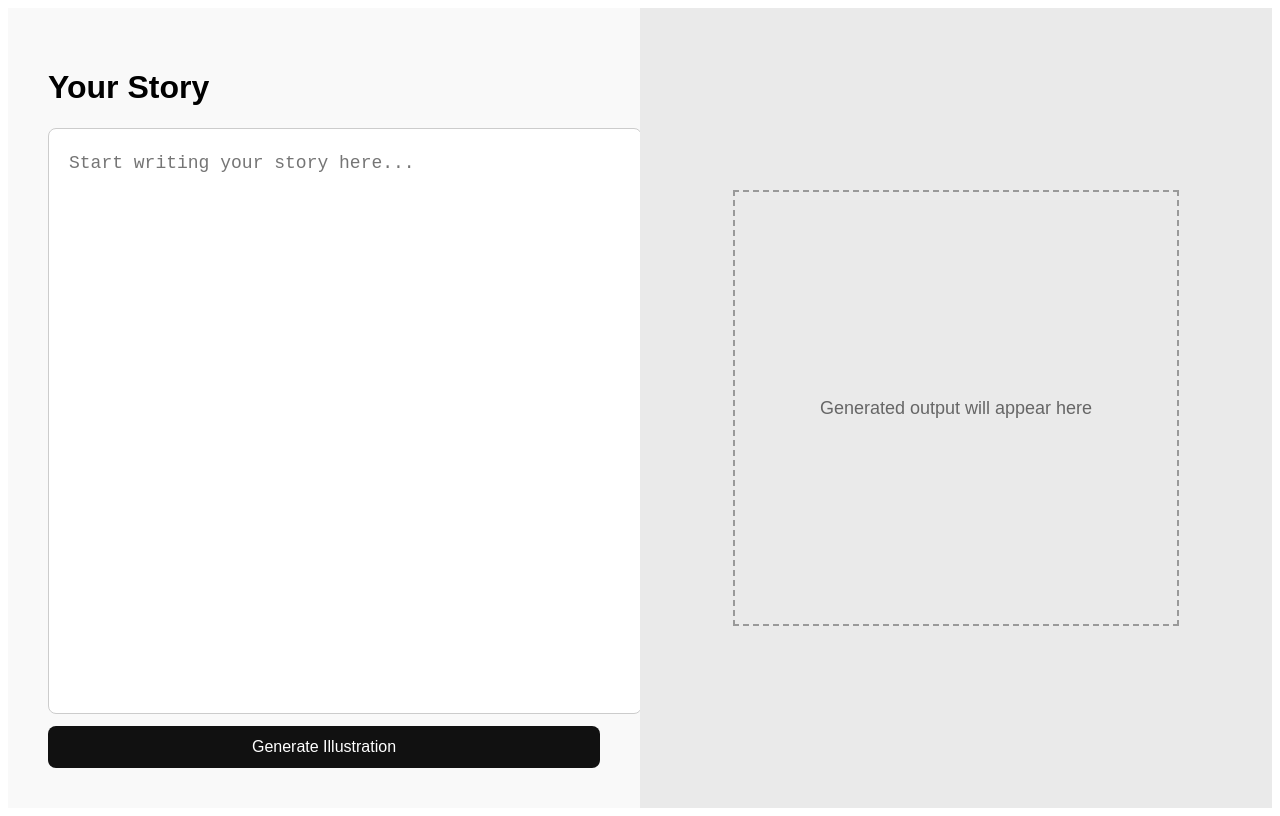
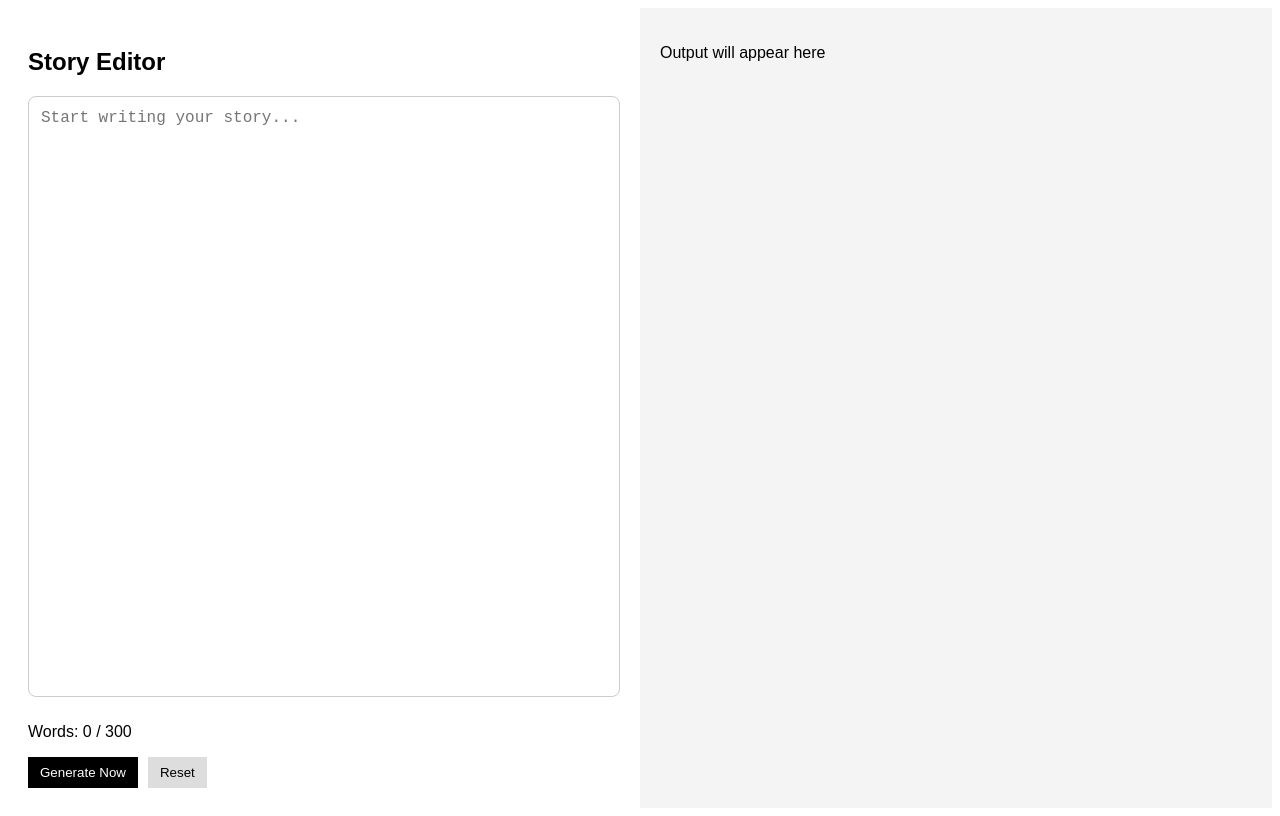
Before and after one commit to Arthur-0896/Quill-Canvas, a React (Vite) app in the folder frontend/: page / in a window 1280 px wide. Built offline with nearby package versions, Linux system fonts and the light colour scheme.

Commit message:
Successfully linked react and python app

```diff
--- a/frontend/src/components/StoryEditor.tsx
+++ b/frontend/src/components/StoryEditor.tsx
@@ -1,129 +1,149 @@
-import React, { useState } from "react";
+import React, { useEffect, useState } from "react";
 
 export default function StoryEditor() {
   const [text, setText] = useState("");
-  const [result, setResult] = useState("");
+  const [output, setOutput] = useState("");
   const [loading, setLoading] = useState(false);
+  const [hasTriggered, setHasTriggered] = useState(false);
 
-  const generateIllustration = async () => {
-    if (!text.trim()) return;
+  // word counter
+  const getWordCount = (str: string) =>
+    str.trim().split(/\s+/).filter(Boolean).length;
+
+  const wordCount = getWordCount(text);
+
+  // auto trigger at 300 words
+  useEffect(() => {
+    if (wordCount >= 300 && !hasTriggered) {
+      setHasTriggered(true);
+      sendToBackend();
+    }
+  }, [wordCount]);
+
+  const sendToBackend = async () => {
+    setLoading(true);
+    setOutput("");
 
     try {
-      setLoading(true);
-
       const res = await fetch("http://localhost:8000/generate", {
         method: "POST",
-        headers: { "Content-Type": "application/json" },
+        headers: {
+          "Content-Type": "application/json",
+        },
         body: JSON.stringify({ story: text }),
       });
 
       const data = await res.json();
-      setResult(data.output);
+
+      console.log("🔵 Backend response:", data);
+
+      // robust parsing (handles all backend shapes)
+      const result =
+        data.output?.content ||
+        data.output?.text ||
+        data.output ||
+        JSON.stringify(data, null, 2);
+
+      setOutput(result);
     } catch (err) {
-      setResult("Error generating response");
+      console.error("🔴 Fetch error:", err);
+      setOutput("Error connecting to backend");
     } finally {
       setLoading(false);
     }
   };
 
+  const handleReset = () => {
+    setHasTriggered(false);
+    setOutput("");
+    setText("");
+  };
+
   return (
     <div style={styles.container}>
-      {/* Left side */}
+      {/* LEFT */}
       <div style={styles.left}>
-        <h1 style={styles.heading}>Your Story</h1>
+        <h2>Story Editor</h2>
 
         <textarea
           style={styles.textarea}
           value={text}
           onChange={(e) => setText(e.target.value)}
-          placeholder="Start writing your story here..."
+          placeholder="Start writing your story..."
         />
 
-        <button style={styles.button} onClick={generateIllustration}>
-          {loading ? "Generating..." : "Generate Illustration"}
-        </button>
+        <div style={styles.footer}>
+          <p>Words: {wordCount} / 300</p>
+
+          <button onClick={sendToBackend} style={styles.button}>
+            Generate Now
+          </button>
+
+          <button onClick={handleReset} style={styles.buttonSecondary}>
+            Reset
+          </button>
+        </div>
       </div>
 
-      {/* Right side */}
+      {/* RIGHT */}
       <div style={styles.right}>
-        {result ? (
-          <div style={styles.resultBox}>{result}</div>
+        {loading ? (
+          <p>Generating image prompt...</p>
+        ) : output ? (
+          <pre style={styles.output}>{output}</pre>
         ) : (
-          <div style={styles.imagePlaceholder}>
-            Generated output will appear here
-          </div>
+          <p>Output will appear here</p>
         )}
       </div>
     </div>
   );
 }
 
-const styles: { [key: string]: React.CSSProperties } = {
+const styles: any = {
   container: {
     display: "flex",
     height: "100vh",
-    width: "100%",
-    fontFamily: "Arial, sans-serif",
+    fontFamily: "Arial",
   },
   left: {
     flex: 1,
-    padding: "40px",
+    padding: 20,
     display: "flex",
     flexDirection: "column",
-    backgroundColor: "#f9f9f9",
-    gap: "12px",
   },
   right: {
     flex: 1,
-    display: "flex",
-    alignItems: "center",
-    justifyContent: "center",
-    backgroundColor: "#eaeaea",
-    padding: "40px",
-  },
-  heading: {
-    fontSize: "32px",
-    marginBottom: "10px",
+    padding: 20,
+    backgroundColor: "#f4f4f4",
+    overflowY: "auto",
   },
   textarea: {
     flex: 1,
-    width: "100%",
-    padding: "20px",
-    fontSize: "18px",
-    lineHeight: 1.6,
+    fontSize: 16,
+    padding: 12,
+    borderRadius: 8,
     border: "1px solid #ccc",
-    borderRadius: "8px",
     resize: "none",
-    outline: "none",
+  },
+  footer: {
+    marginTop: 10,
   },
   button: {
-    padding: "12px",
-    fontSize: "16px",
-    backgroundColor: "#111",
+    marginRight: 10,
+    padding: "8px 12px",
+    background: "black",
     color: "white",
     border: "none",
-    borderRadius: "8px",
     cursor: "pointer",
   },
-  imagePlaceholder: {
-    width: "80%",
-    height: "60%",
-    border: "2px dashed #999",
-    display: "flex",
-    alignItems: "center",
-    justifyContent: "center",
-    color: "#666",
-    fontSize: "18px",
-    textAlign: "center",
+  buttonSecondary: {
+    padding: "8px 12px",
+    background: "#ddd",
+    border: "none",
+    cursor: "pointer",
   },
-  resultBox: {
-    width: "100%",
-    height: "100%",
-    backgroundColor: "white",
-    padding: "20px",
-    borderRadius: "8px",
-    overflowY: "auto",
+  output: {
     whiteSpace: "pre-wrap",
-    fontSize: "16px",
+    fontSize: 14,
   },
 };
```
Also changed, not shown: 1 other file (tests, documents, lock files or other folders).
